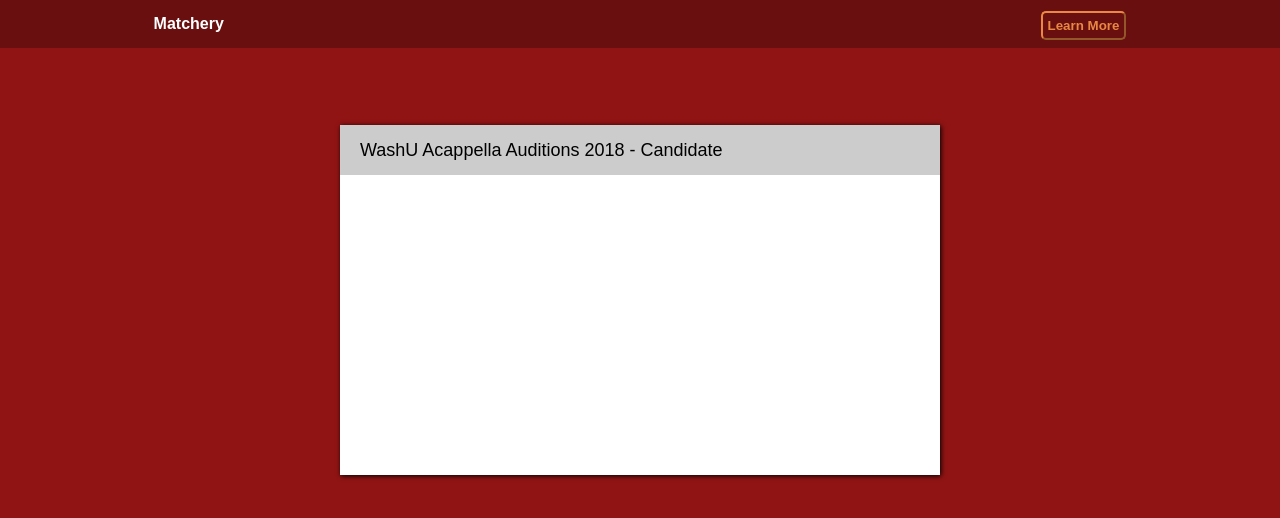
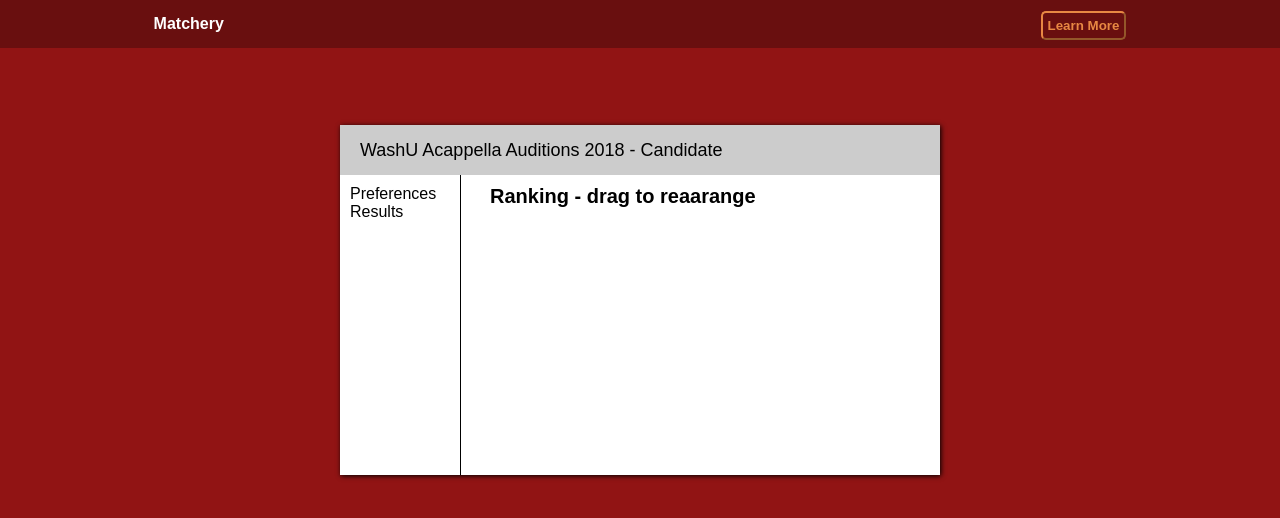
Before and after one commit to andrewsun25/Matchery, a React (Create React App) app in the folder matchery_client/: page / in a window 1280 px wide. Shown: the top 518 px of the page. Built offline with nearby package versions, Linux system fonts and the light colour scheme.

Commit message:
drag and drop savepoint

```diff
--- a/matchery_client/src/screens/Main.css
+++ b/matchery_client/src/screens/Main.css
@@ -132,5 +132,32 @@
   font-weight: lighter;
 }
 .candidateBoxBody {
-
+  width: 100%;
 }
+.candidateBoxBody:after {
+  content: "";
+  display: table;
+  clear: both;
+}
+.candidateSideBar {
+  width: 20%;
+  float: left;
+  height: 300px;
+  border-right: 1px solid black;
+}
+.candidateMainSection {
+  width: 80%;
+  height: 300px;
+}
+.candidateSideBarList {
+  list-style: none;
+  padding-left: 10%;
+  padding: 0;
+  margin: 10px;
+}
+.candidateMainSectionTitle {
+  margin: 0;
+  padding-top: 10px;
+  padding-left: 150px;
+  font-size: 20px;
+}
--- a/matchery_client/src/screens/Main.js
+++ b/matchery_client/src/screens/Main.js
@@ -64,8 +64,15 @@
           </div>
           <div className="candidateBoxBody">
             <div className="candidateSideBar">
+              <ul className="candidateSideBarList">
+                <li>Preferences</li>
+                <li>Results</li>
+              </ul>
             </div>
             <div className="candidateMainSection">
+              <div className="">
+                <h2 className="candidateMainSectionTitle">Ranking - drag to reaarange</h2>
+              </div>
             </div>
           </div>
         </div>
```
